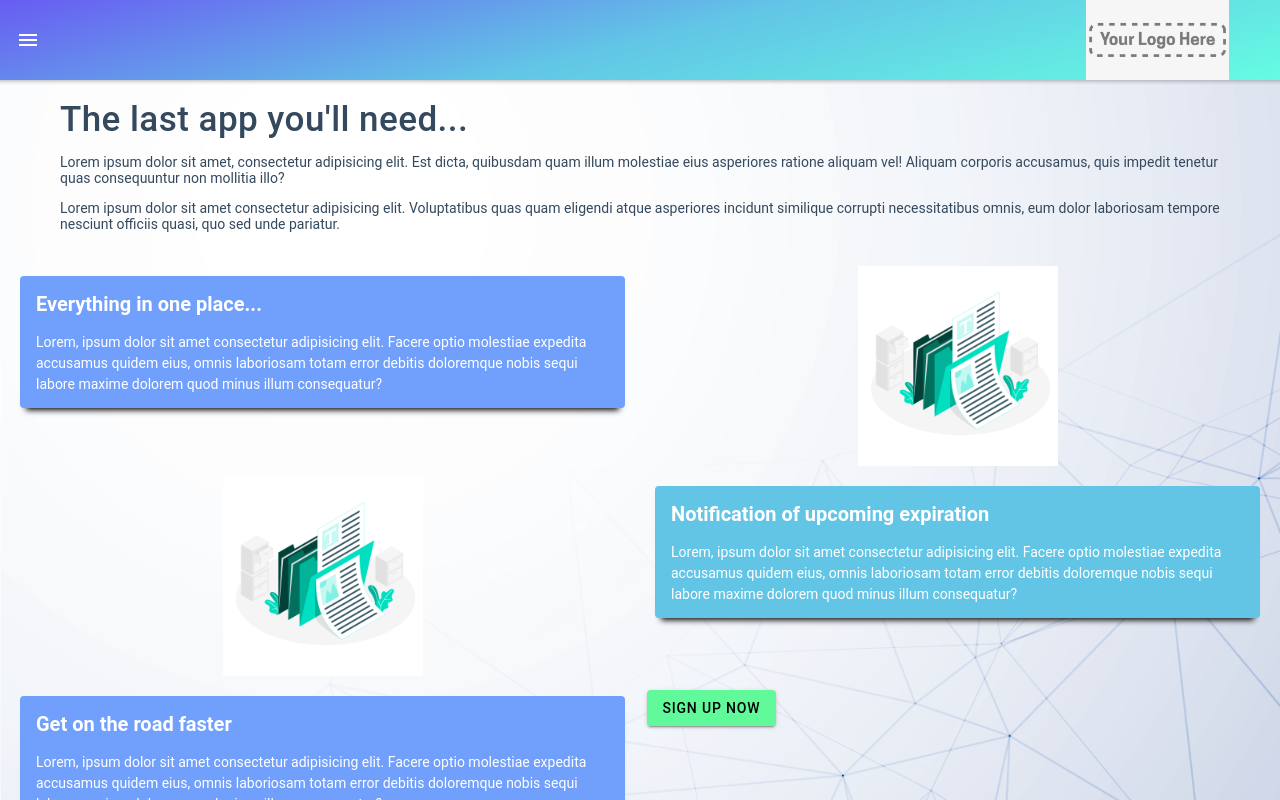
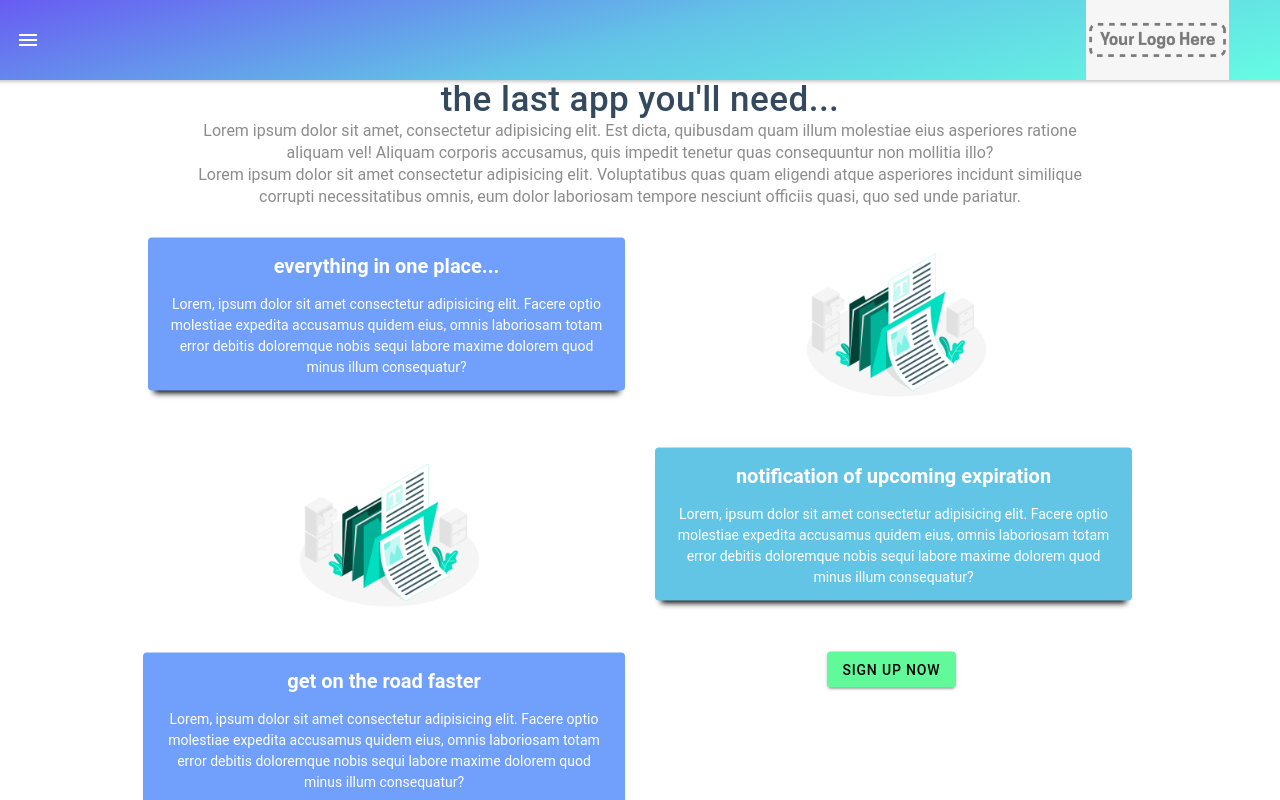
Before and after one commit to onestaffmed/compliance-ccvwzn, a React (Create React App) app: page /home in a window 1280 px wide. Built offline with nearby package versions, Linux system fonts and the light colour scheme.

Commit message:
added containter for landing page to center the content

```diff
--- a/src/App.tsx
+++ b/src/App.tsx
@@ -6,6 +6,7 @@ import Menu from './components/menu';
 import Home from './pages/Home.jsx';
 import Profile from './pages/profile.jsx';
 import Header from './layout/Header';
+
 
 /* Core CSS required for Ionic components to work properly */
 import '@ionic/react/css/core.css';
@@ -42,6 +43,7 @@ const App = () => {
           </IonRouterOutlet>
         </IonSplitPane>
       </IonReactRouter>
+
     </IonApp>
   );
 };
--- a/src/components/Landing.jsx
+++ b/src/components/Landing.jsx
@@ -1,6 +1,6 @@
 import "./ExploreContainer.css";
 import documentImage from '../images/document_image.jpg';
-import Footer from "../layout/Footer";
+
 
 import {
     IonCard,
@@ -21,9 +21,12 @@ const Landing = () => {
 
     return (
         <div className="backgroundImage">
+            <div className="container">
+
                 <br />
+
                 <IonCard className="headerCard" >
-                <IonTitle className="headerCard__title">The last app you'll need...</IonTitle>
+                    <IonTitle className="headerCard__title">the last app you'll need...</IonTitle>
 
                     <p>Lorem ipsum dolor sit amet, consectetur adipisicing elit. Est dicta, quibusdam quam illum molestiae eius asperiores ratione aliquam vel! Aliquam corporis accusamus, quis impedit tenetur quas consequuntur non mollitia illo?</p>
                     <p>Lorem ipsum dolor sit amet consectetur adipisicing elit. Voluptatibus quas quam eligendi atque asperiores incidunt similique corrupti necessitatibus omnis, eum dolor laboriosam tempore nesciunt officiis quasi, quo sed unde pariatur.</p></IonCard>
@@ -32,7 +35,7 @@ const Landing = () => {
                         <IonCol>
                             <IonCard className="cardOne">
                                 <IonCardHeader>
-                                <IonCardTitle className="landingText" color="primary">Everything in one place...</IonCardTitle>
+                                    <IonCardTitle className="landingText" color="primary">everything in one place...</IonCardTitle>
                                 </IonCardHeader>
                                 <IonCardContent >Lorem, ipsum dolor sit amet consectetur adipisicing elit. Facere optio molestiae expedita accusamus quidem eius, omnis laboriosam totam error debitis doloremque nobis sequi labore maxime dolorem quod minus illum consequatur?</IonCardContent>
 
@@ -50,7 +53,7 @@ const Landing = () => {
                         <IonCol>
                             <IonCard className="cardTwo">
                                 <IonCardHeader>
-                                <IonCardTitle className="landingText">Notification of upcoming expiration</IonCardTitle>
+                                    <IonCardTitle className="landingText">notification of upcoming expiration</IonCardTitle>
                                 </IonCardHeader>
                                 <IonCardContent >Lorem, ipsum dolor sit amet consectetur adipisicing elit. Facere optio molestiae expedita accusamus quidem eius, omnis laboriosam totam error debitis doloremque nobis sequi labore maxime dolorem quod minus illum consequatur?</IonCardContent>
 
@@ -58,12 +61,12 @@ const Landing = () => {
                         </IonCol>
                     </IonRow>
 
-                <IonRow>
+                    <IonRow >
 
-                    <IonCol>
+                        <IonCol className="ion-align-self-center">
                             <IonCard className="cardOne">
                                 <IonCardHeader>
-                                <IonCardTitle className="landingText">Get on the road faster</IonCardTitle>
+                                    <IonCardTitle className="landingText">get on the road faster</IonCardTitle>
                                 </IonCardHeader>
                                 <IonCardContent >Lorem, ipsum dolor sit amet consectetur adipisicing elit. Facere optio molestiae expedita accusamus quidem eius, omnis laboriosam totam error debitis doloremque nobis sequi labore maxime dolorem quod minus illum consequatur?</IonCardContent>
 
@@ -75,8 +78,11 @@ const Landing = () => {
                         </IonCol>
                     </IonRow>
                 </IonGrid>
-            <Footer />
+
             </div>
+
+        </div>
+
     );
 };
 
--- a/src/components/Menu.jsx
+++ b/src/components/Menu.jsx
@@ -15,7 +15,7 @@ import {
 
 import { useLocation } from 'react-router-dom';
 import { archiveOutline, archiveSharp, heartOutline, heartSharp, personCircleOutline, home, homeSharp, paperPlaneOutline, paperPlaneSharp, trashOutline, trashSharp, warningOutline, warningSharp } from 'ionicons/icons';
-
+import Footer from '../layout/Footer';
 
 var appPages = [
     {
@@ -92,6 +92,7 @@ export const Menu = () => {
                         })}
                     </IonList>
                 </IonContent>
+                <Footer />
             </IonMenu>
 
 
--- a/src/index.css
+++ b/src/index.css
@@ -307,10 +307,6 @@ ion-list {
   padding: 10px;
 }
 
-.mainToolbar {
-  --background: linear-gradient(166deg, rgba(104, 92, 242, 1) 0%, rgba(98, 197, 230, 1) 50%, rgba(101, 252, 226, 1) 100%);
-}
-
 ion-title {
   color: white;
 }
@@ -321,10 +317,25 @@ ion-title {
   width: 20%;
 }
 
+.mainToolbar {
+  --background: linear-gradient(166deg, rgba(104, 92, 242, 1) 0%, rgba(98, 197, 230, 1) 50%, rgba(101, 252, 226, 1) 100%);
+}
+
 .footer {
-  --background: transparent;
+  --background: linear-gradient(333deg, rgba(104, 92, 242, 1) 0%, rgba(98, 197, 230, 1) 50%, rgba(101, 252, 226, 1) 100%);
   padding-bottom: 10px;
-  border: none;
-  position: none;
+  border: 0;
+}
+
+.container {
+  width: 80%;
+  margin: 0 auto;
+}
+
+.ion-align-self-center {
+  -ms-flex-item-align: center;
+      -ms-grid-row-align: center;
+      align-self: center;
+  padding: 0;
 }
 /*# sourceMappingURL=index.css.map */
--- a/src/pages/Home.jsx
+++ b/src/pages/Home.jsx
@@ -1,7 +1,7 @@
 import { IonContent, IonPage } from "@ionic/react";
 import Landing from "../components/Landing";
 
-import Header from "../layout/Header";
+import Header from '../layout/Header';
 
 
 const Home = () => {
@@ -9,7 +9,9 @@ const Home = () => {
         <IonPage>
             <Header />
             <IonContent>
+
                 <Landing />
+
             </IonContent>
 
         </IonPage>
--- a/src/theme/_landing.scss
+++ b/src/theme/_landing.scss
@@ -8,6 +8,7 @@
 }
 
 .headerCard {
+    // padding-top: 20px;
     box-shadow: none;
     background-color: transparent;
     margin: 0px 60px 10px;
@@ -54,9 +55,7 @@
     padding: 10px;
 }
 
-.mainToolbar {
-    --background: linear-gradient(166deg, rgba(104, 92, 242, 1) 0%, rgba(98, 197, 230, 1) 50%, rgba(101, 252, 226, 1) 100%);
-}
+
 
 ion-title {
     color: white;
@@ -67,3 +66,7 @@ ion-title {
     float: right;
     width: 20%;
 }
+
+// .heroButton {
+//     align-self: center;
+// }
--- a/src/theme/mainStyles.scss
+++ b/src/theme/mainStyles.scss
@@ -7,10 +7,30 @@
     color: color(primary);
 }
 
+.mainToolbar {
+    --background: linear-gradient(166deg, rgba(104, 92, 242, 1) 0%, rgba(98, 197, 230, 1) 50%, rgba(101, 252, 226, 1) 100%);
+
+
+
+}
+
 .footer {
-    // --background: linear-gradient(333deg, rgba(104, 92, 242, 1) 0%, rgba(98, 197, 230, 1) 50%, rgba(101, 252, 226, 1) 100%);
-    --background: transparent;
+    --background: linear-gradient(333deg, rgba(104, 92, 242, 1) 0%, rgba(98, 197, 230, 1) 50%, rgba(101, 252, 226, 1) 100%);
+    // --background: transparent;
     padding-bottom: 10px;
-    border: none;
-    position: none;
+    border: 0;
+
+
 }
+
+.container {
+    width: 80%;
+
+    margin: 0 auto;
+
+}
+
+.ion-align-self-center {
+    align-self: center;
+    padding: 0;
+}
```
Also changed, not shown: 1 other file (tests, documents, lock files or other folders). Lines whose indentation alone changed are shown as unchanged.
